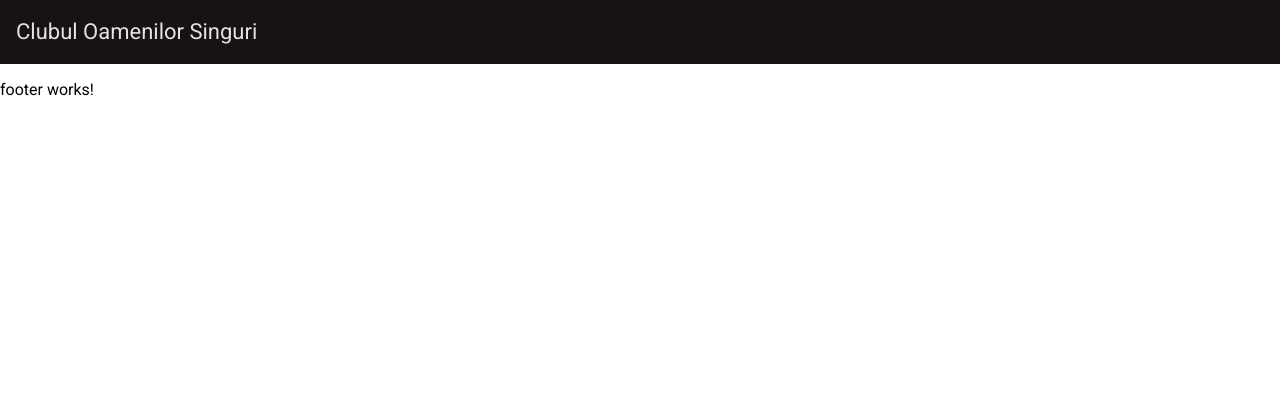
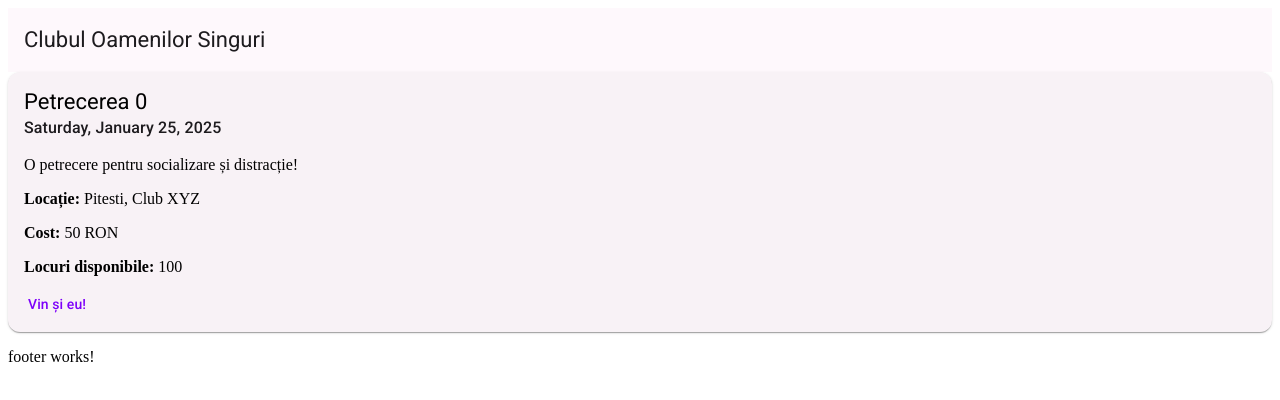
Before and after one commit to robertnicolescu42/event-site, an Angular app: page /home/1 in a window 1280 px wide. Shown: the top 400 px of the page. Built offline with nearby package versions, Linux system fonts and the light colour scheme.

Commit message:
Fixed material style

```diff
--- a/src/app/core/event.service.ts
+++ b/src/app/core/event.service.ts
@@ -26,9 +26,38 @@ export class EventService {
       availableSpots: 100,
       imageUrl: 'assets/event1.jpg',
     },
+    {
+      id: '2',
+      title: 'Petrecerea 2',
+      date: '2025-02-25T20:00:00',
+      location: 'Bucuresti, Club ABC',
+      details: 'O petrecere pentru socializare și distracție!',
+      cost: 50,
+      availableSpots: 100,
+      imageUrl: 'assets/event2.jpg',
+    },
   ];
+
+  public defaultEvent: Event = {
+    id: '0',
+    title: 'Petrecerea 0',
+    date: '2025-01-25T20:00:00',
+    location: 'Pitesti, Club XYZ',
+    details: 'O petrecere pentru socializare și distracție!',
+    cost: 50,
+    availableSpots: 100,
+    imageUrl: 'assets/event1.jpg',
+  };
 
   getUpcomingEvent(): Event {
     return this.events[0];
   }
+
+  getPitestiEvent(): Event {
+    return this.events[0];
+  }
+
+  getBucurestiEvent(): Event {
+    return this.events[1];
+  }
 }
--- a/src/app/events/home/home.component.html
+++ b/src/app/events/home/home.component.html
@@ -1,4 +1,4 @@
-<div class="event-card" *ngIf="event">
+<div class="event-card" @If(event)>
   <mat-card>
     <mat-card-header>
       <mat-card-title>{{ event.title }}</mat-card-title>
@@ -6,7 +6,7 @@
         event.date | date : "fullDate"
       }}</mat-card-subtitle>
     </mat-card-header>
-    <img mat-card-image [src]="event.imageUrl" alt="Event image" />
+    <!-- <img mat-card-image [src]="event.imageUrl" alt="Event image" /> -->
     <mat-card-content>
       <p>{{ event.details }}</p>
       <p><strong>Locație:</strong> {{ event.location }}</p>
--- a/src/app/events/home/home.component.ts
+++ b/src/app/events/home/home.component.ts
@@ -14,9 +14,15 @@ import { CommonModule } from '@angular/common';
 })
 export class HomeComponent implements OnInit {
   city: string = '';
-  event: Event | undefined;
+  event: Event;
 
-  constructor(private route: ActivatedRoute, private router: Router) {}
+  constructor(
+    private route: ActivatedRoute,
+    private router: Router,
+    private eventService: EventService
+  ) {
+    this.event = this.eventService.defaultEvent;
+  }
 
   ngOnInit() {
     this.route.paramMap.subscribe((params) => {
@@ -26,6 +32,12 @@ export class HomeComponent implements OnInit {
       );
       this.city = params.get('city')!;
       console.log('City:', this.city);
+
+      if (this.city === 'pitesti') {
+        this.eventService.getPitestiEvent();
+      } else if (this.city === 'bucuresti') {
+        this.eventService.getBucurestiEvent();
+      }
     });
   }
 }
--- a/src/styles.scss
+++ b/src/styles.scss
@@ -1,4 +1,12 @@
-/* You can add global styles to this file, and also import other style files */
+@use "@angular/material" as mat;
 
-html, body { height: 100%; }
-body { margin: 0; font-family: Roboto, "Helvetica Neue", sans-serif; }
+html {
+  color-scheme: light dark;
+  @include mat.theme(
+    (
+      color: mat.$violet-palette,
+      typography: Roboto,
+      density: 0,
+    )
+  );
+}
```
